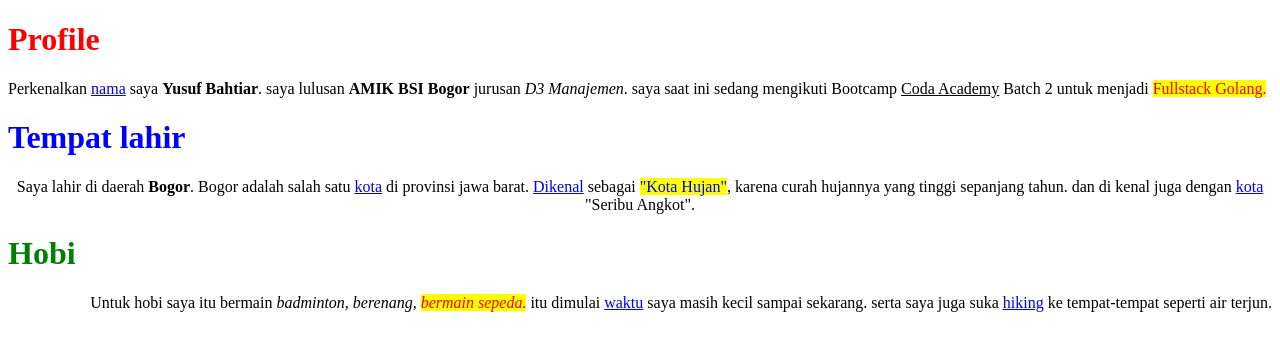
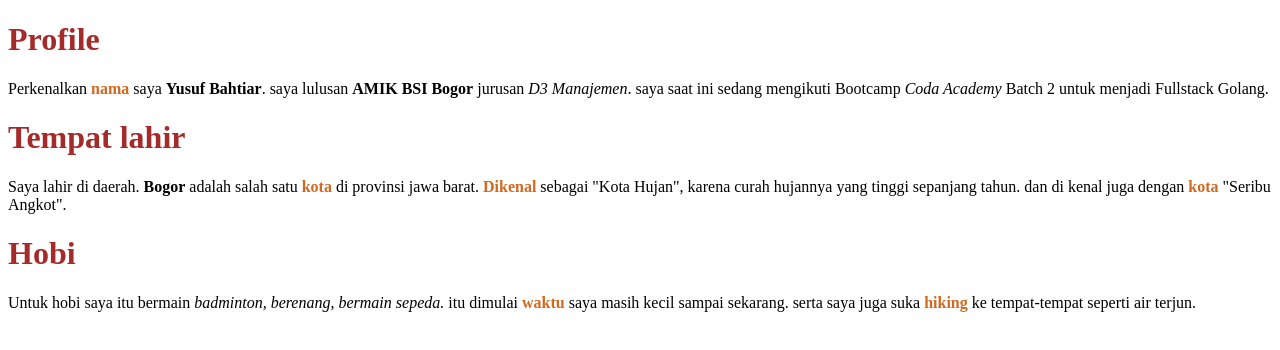
Before and after one commit to yusufbahtiarr/fgo24-css-basic, a website: page index.html in a window 1280 px wide. Drawn offline with Linux system fonts and the light colour scheme.

Commit message:
feat: add inline css for paragraph

```diff
--- a/index.html
+++ b/index.html
@@ -6,14 +6,13 @@
     <title>Yusuf Bahtiar</title>
 </head>
 <body>
-    <h1><font color="red">Profile</font></h1>
-    <p align="">Perkenalkan <a href="./pages/link.html">nama</a> saya <b>Yusuf Bahtiar</b>. saya lulusan <b>AMIK BSI Bogor</b> jurusan <i>D3 Manajemen</i>. saya saat ini sedang mengikuti Bootcamp <u>Coda Academy</u> Batch 2 untuk menjadi <mark><font color="red">Fullstack Golang.</font></mark></p>
+    <h1 style="color: brown;">Profile</h1>
+    <p style="text-align: justify;">Perkenalkan <a href="./pages/link.html" style="text-decoration: none; font-weight: bold; color: chocolate;">nama</a> saya <span style="font-weight: bold;">Yusuf Bahtiar</span>. saya lulusan <span style="font-weight: bold;">AMIK BSI Bogor</span> jurusan <span style="font-style: italic;">D3 Manajemen</span>. saya saat ini sedang mengikuti Bootcamp <span style="font-style: italic;">Coda Academy</span> Batch 2 untuk menjadi <span>Fullstack Golang.</span></p>
 
-    <h1>
-    <h1><font color="blue">Tempat lahir</font></h1>
-    <p align="center">Saya lahir di daerah <b>Bogor</b>. Bogor adalah salah satu <a href="./pages/link.html">kota</a> di provinsi jawa barat. <a href="./pages/about.html">Dikenal</a> sebagai <mark><font color="blue">"Kota Hujan"</font></mark>, karena curah hujannya yang tinggi sepanjang tahun. dan di kenal juga dengan <a href="./pages/link.html">kota</a> "Seribu Angkot". </p>
+    <h1  style="color: brown;">Tempat lahir</h1>
+    <p text-align: justify;>Saya lahir di daerah.  <span style="font-weight: bold;">Bogor</span> adalah salah satu <a href="./pages/link.html" style="text-decoration: none; font-weight: bold; color: chocolate;">kota</a> di provinsi jawa barat. <a href="./pages/about.html" style="text-decoration: none; font-weight: bold; color: chocolate;">Dikenal</a> sebagai <span>"Kota Hujan"</span>, karena curah hujannya yang tinggi sepanjang tahun. dan di kenal juga dengan <a href="./pages/link.html" style="text-decoration: none; font-weight: bold; color: chocolate;">kota</a> "Seribu Angkot". </p>
 
-    <h1> <font color="green">Hobi</font></h1>
-    <p align="right">Untuk hobi saya itu bermain <i>badminton, berenang, <mark><font color="red">bermain sepeda.</font></mark></i> itu dimulai <a href="./pages/link.html">waktu</a> saya masih kecil sampai sekarang. serta saya juga suka <a href="/pages/about.html" target="_blank">hiking</a> ke tempat-tempat seperti air terjun.</p>
+    <h1 style="color: brown;"> Hobi</h1>
+    <p text-align: justify;>Untuk hobi saya itu bermain <span style="font-style: italic;">badminton, berenang, bermain sepeda.</span> itu dimulai <a href="./pages/link.html" style="text-decoration: none; font-weight: bold; color: chocolate;">waktu</a> saya masih kecil sampai sekarang. serta saya juga suka <a href="/pages/about.html" target="_blank" style="text-decoration: none; font-weight: bold; color: chocolate;">hiking</a> ke tempat-tempat seperti air terjun.</p>
 </body>
 </html>
```
